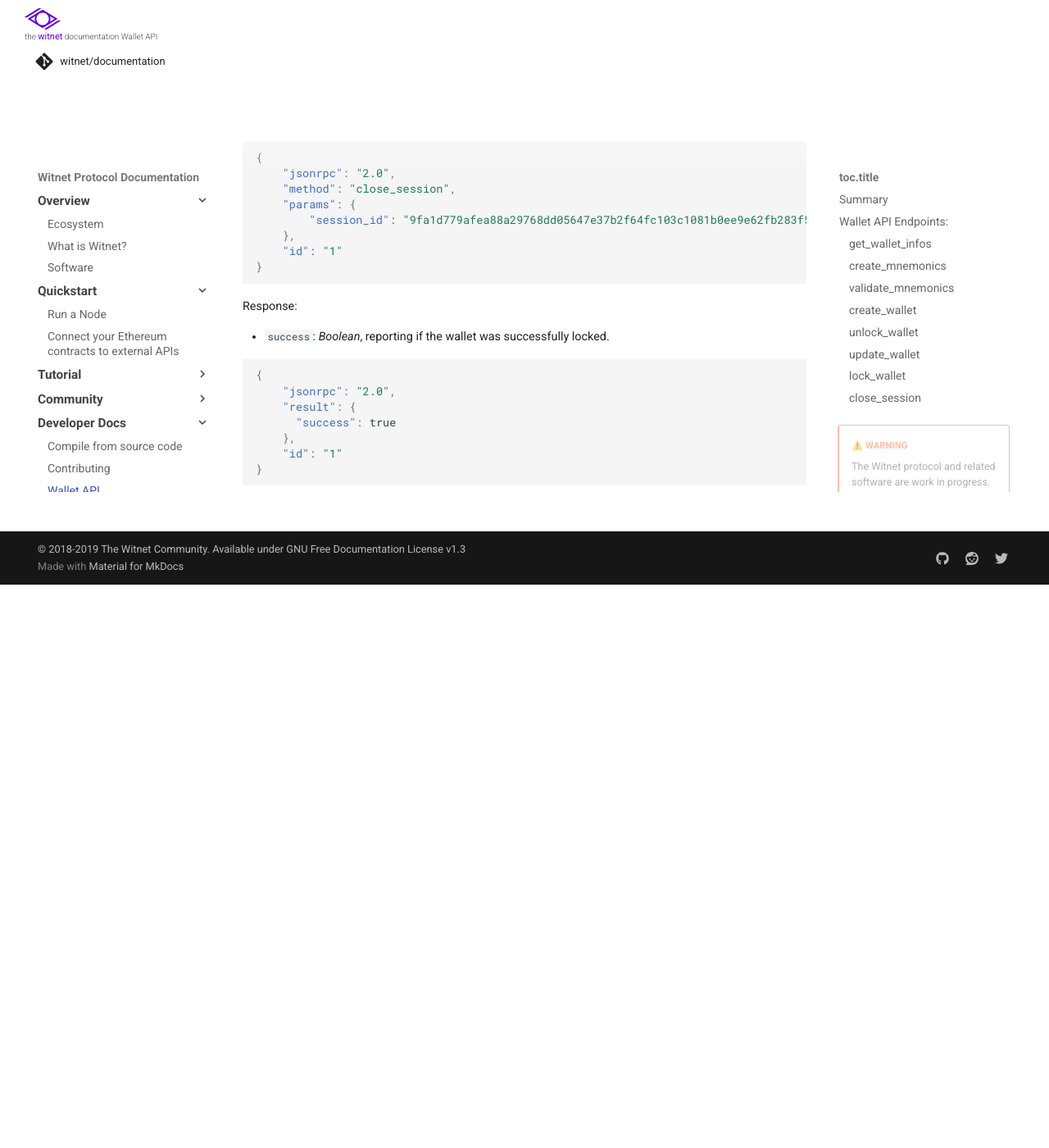
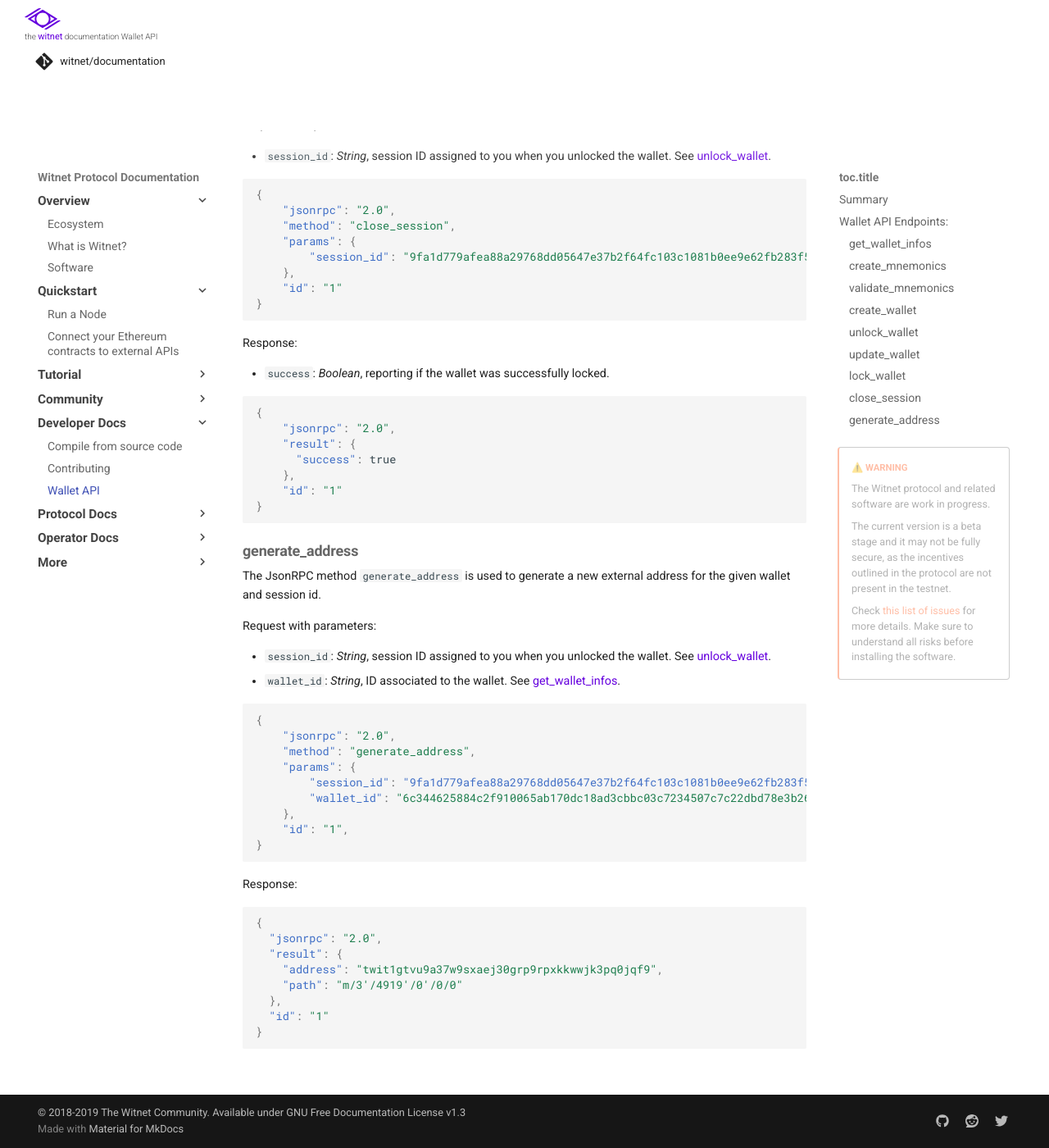
Before and after one commit to witnet/documentation, an MkDocs documentation site: the page built from docs/developer/wallet-api.md, in a window 1280 px wide and 1400 px high, scrolled down 6506 px. Shown: the whole window at 82% size. Built offline with MkDocs 1.6.1 and Material for MkDocs 9.7.7, drawn with Linux system fonts in a browser that asks for light colours; some web fonts are replaced; comment, search, counter and statistics services are not loaded; before the commit the page ends 7219 px from its top, so only the background shows below that; some of the changed text lies outside the part shown.

Commit message:
docs(wallet-api): add generate address wallet method

````diff
--- a/docs/developer/wallet-api.md
+++ b/docs/developer/wallet-api.md
@@ -21,6 +21,7 @@ node_url = "127.0.0.1:21338"
 | [update_wallet](#update_wallet)             | `session_id`, `wallet_id`, `name`, `caption`     | `success`                                     |
 | [lock_wallet](#update_wallet)               | `session_id`, `wallet_id`                        | `success`                                     |
 | [close_session](#close_session)             | `session_id`                                     | `success`                                     |
+| [generate_address](#generate_address)       | `session_id`, `wallet_id`                        | `address`, `path`                             |
 
 
 
@@ -341,3 +342,38 @@ Response:
   	"id": "1"
 }
 ```
+
+
+### generate_address
+
+The JsonRPC method `generate_address` is used to generate a new external address for the given wallet and session id.
+
+Request with parameters:
+
+- `session_id`: *String*, session ID assigned to you when you unlocked the wallet. See [unlock_wallet](#unlock_wallet).
+- `wallet_id`: *String*, ID associated to the wallet. See [get_wallet_infos](#get-wallet-infos).
+
+```json
+{
+	"jsonrpc": "2.0",
+	"method": "generate_address",
+  	"params": {
+  		"session_id": "9fa1d779afea88a29768dd05647e37b2f64fc103c1081b0ee9e62fb283f5cd02"
+  		"wallet_id": "6c344625884c2f910065ab170dc18ad3cbbc03c7234507c7c22dbd78e3b26667"
+  	},
+  	"id": "1",
+}
+```
+
+Response:
+
+```json
+{
+  "jsonrpc": "2.0",
+  "result": {
+    "address": "twit1gtvu9a37w9sxaej30grp9rpxkkwwjk3pq0jqf9",
+    "path": "m/3'/4919'/0'/0/0"
+  },
+  "id": "1"
+}
+```
````
